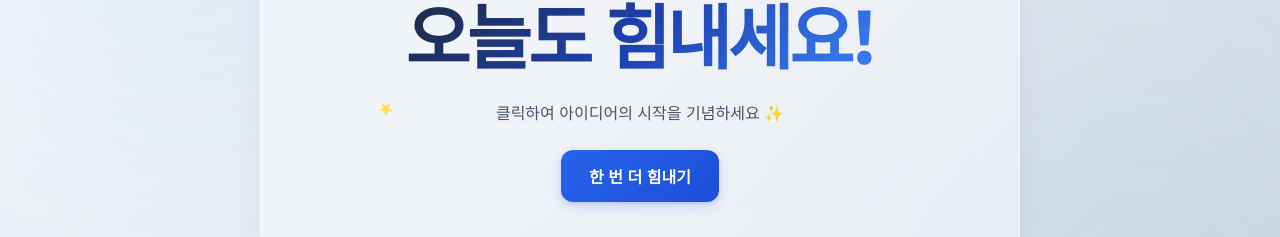
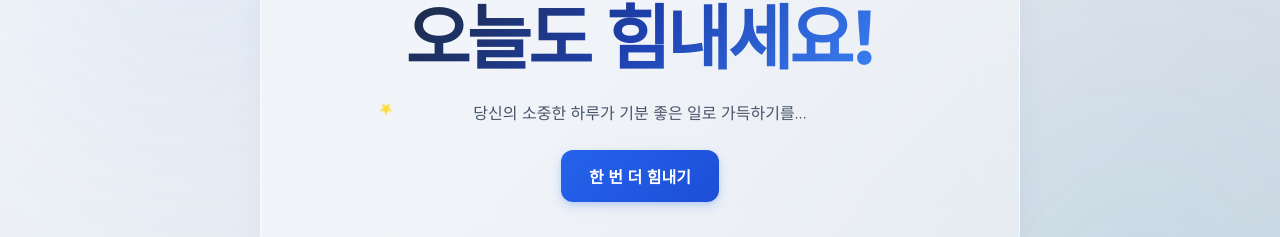
Before and after one commit to letter0033-star/my-first-idea, a plain HTML site: page index.html in a window 1280 px wide. Shown: the part 308-545 px from the top of the page. Drawn offline with Linux system fonts and the light colour scheme.

Commit message:
Update text: Change sub-text to 당신의 소중한 하루가 기분 좋은 일로 가득하기를...

```diff
--- a/index.html
+++ b/index.html
@@ -24,7 +24,7 @@
                 <div class="sparkle sparkle-2" aria-hidden="true"></div>
                 <h1 id="main-heading">오늘도 힘내세요!</h1>
             </div>
-            <p id="sub-text">클릭하여 아이디어의 시작을 기념하세요 ✨</p>
+            <p id="sub-text">당신의 소중한 하루가 기분 좋은 일로 가득하기를...</p>
             <button id="cheer-btn" class="action-btn" onclick="triggerCheer(event)">한 번 더 힘내기</button>
         </div>
     </main>
```
